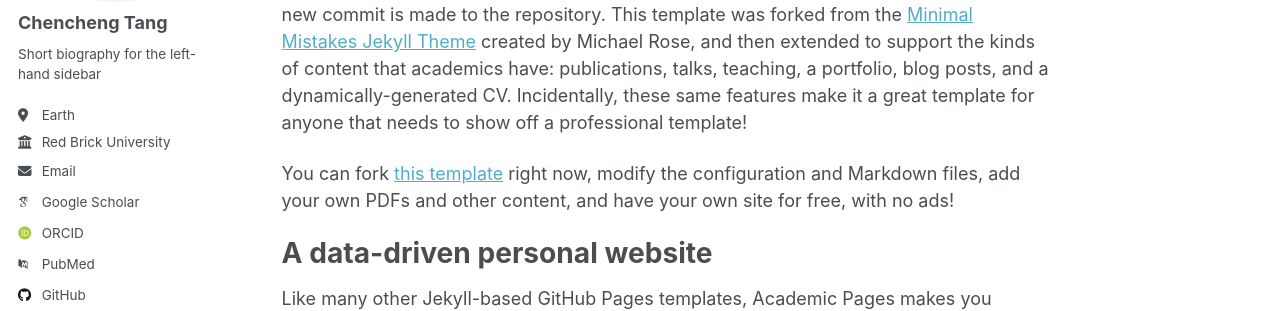
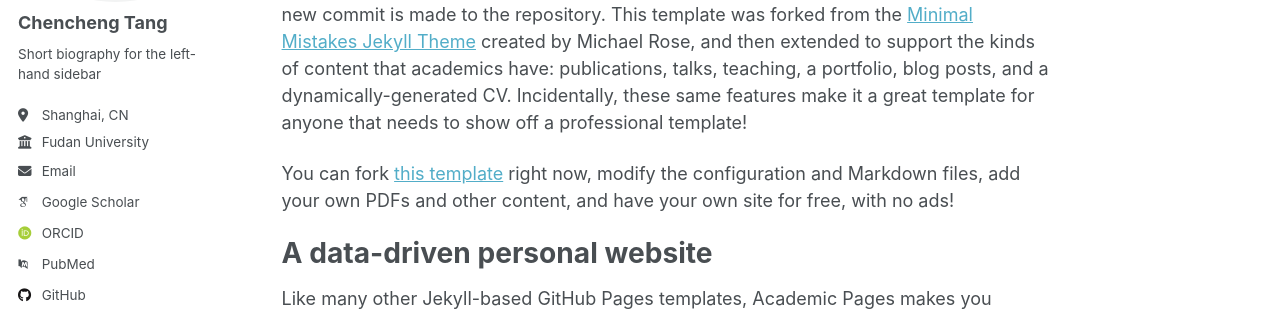
Before and after one commit to AI4Sfrontline/ai4sfrontline.github.io, a Jekyll site: the page built from _pages/about.md, in a window 1280 px wide. Shown: the part 249-560 px from the top of the page. Built offline with Jekyll 4.4.1, drawn with Linux system fonts in a browser that asks for light colours; some web fonts are replaced; a script that is not in the unit is left out.

Commit message:
Update _config.yml

```diff
--- a/_config.yml
+++ b/_config.yml
@@ -25,12 +25,14 @@ author:
   # Biographic information
   avatar           : "profile_5.jpg"
   name             : "Chencheng Tang"
+  name_plus        : "唐晨程"
+  title            : "Ph.D. Student"
   pronouns         : # example: "she/her"
   bio              : "Short biography for the left-hand sidebar"
-  location         : "Earth"
-  employer         : "Red Brick University"
+  location         : "Shanghai, CN"
+  employer         : "Fudan University"
   uri              : # URL
-  email            : "none@example.org"
+  email            : "cctang25@m.fudan.edu.cn"
 
   # Academic websites
   academia         : # URL
```
